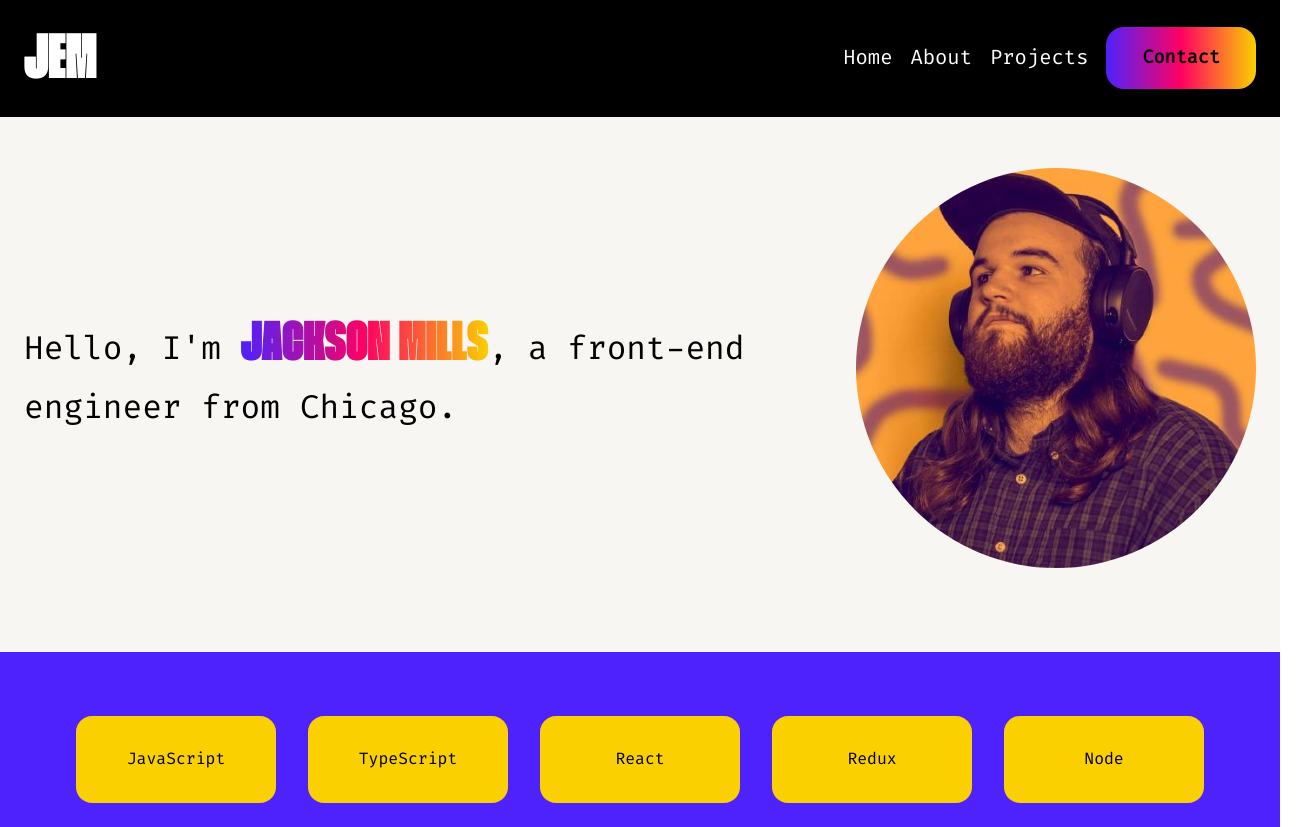
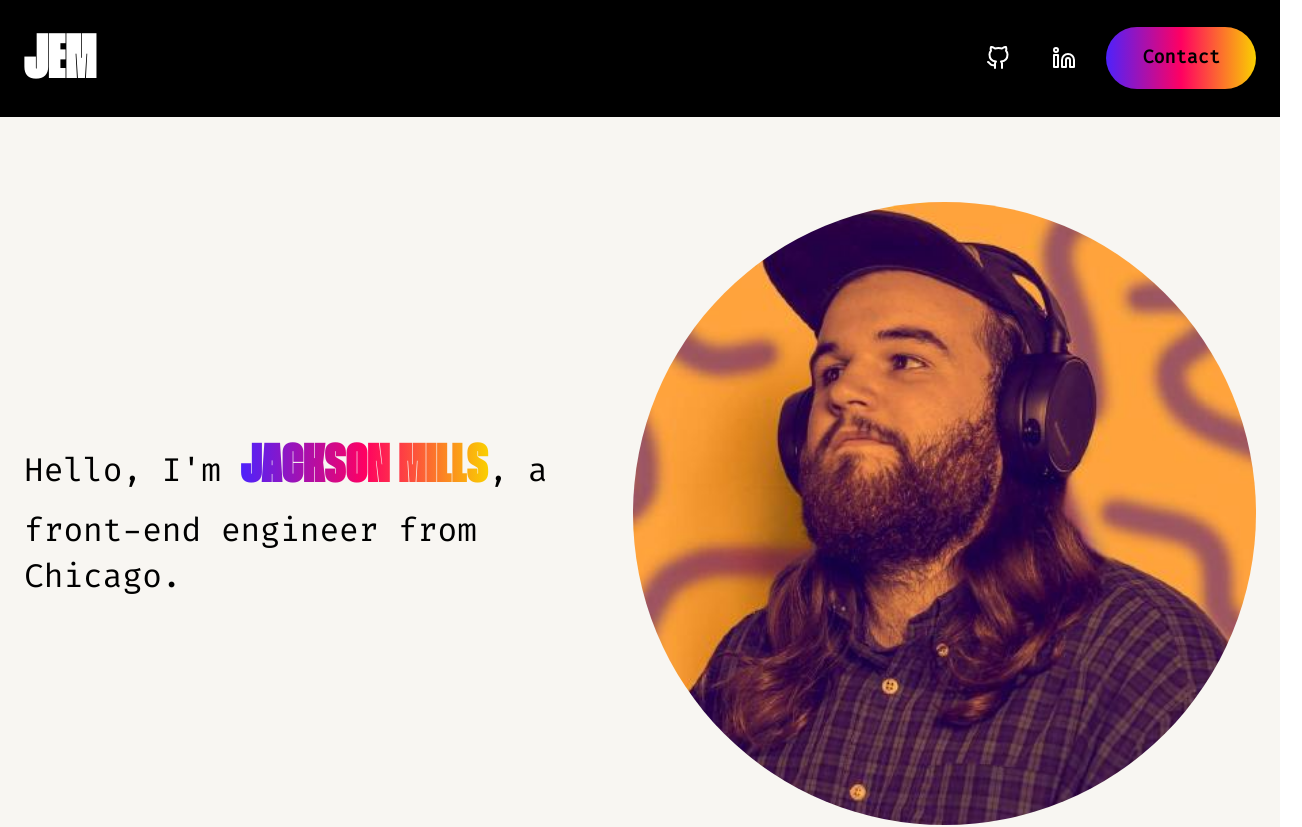
Before and after one commit to Jacksonmills/portfolio, a Next.js app: page / in a window 1280 px wide. Shown: the top 827 px of the page, 1302 px wide, since content can reach past the window. Built offline with nearby package versions, Linux system fonts and the light colour scheme.

Commit message:
started adding projects, mostly there

```diff
--- a/src/components/Button.tsx
+++ b/src/components/Button.tsx
@@ -9,10 +9,11 @@ export default styled.button`
   align-items: center;
   justify-content: center;
   border: none;
-  border-radius: 1em;
+  border-radius: 50px;
   padding: 1em 2em;
   font-size: ${14 / 16}rem;
   font-weight: bold;
+  font-family: 'firaCodeRegular';
   color: var(--secondary-color);
   background-color: var(--primary-color);
   text-decoration: none;
@@ -21,7 +22,7 @@ export default styled.button`
   text-decoration: none;
 
   &:hover {
-    filter: brightness(90%);
+    filter: brightness(110%);
   }
 
   @media (min-width: 768px) {
--- a/src/components/Header.tsx
+++ b/src/components/Header.tsx
@@ -6,8 +6,9 @@ import Image from 'next/image';
 import { COLORS } from '@/constants';
 
 import Button from '@/components/Button';
-import { PlusCircle } from 'react-feather';
+import { GitHub, Linkedin } from 'react-feather';
 import Logo from './Logo';
+import PrimaryButton from './PrimaryButton';
 
 const Header = () => {
   const isDev = process.env.NODE_ENV !== 'production';
@@ -16,14 +17,11 @@ const Header = () => {
     <Wrapper>
       <Logo>JEM</Logo>
       <NavControls>
-        <NavLink href='/'>
-          Home
+        <NavLink href='https://github.com/Jacksonmills/portfolio'>
+          <GitHub />
         </NavLink>
-        <NavLink href='/about'>
-          About
-        </NavLink>
-        <NavLink href='/projects'>
-          Projects
+        <NavLink href='https://www.linkedin.com/in/jackson-mills-76776a4b/'>
+          <Linkedin />
         </NavLink>
         <Link href='/contact'>
           <PrimaryButton>Contact</PrimaryButton>
@@ -40,14 +38,9 @@ const Wrapper = styled.header`
   color: ${COLORS.white};
   display: flex;
   align-items: center;
+  justify-content: center;
   padding: 12px 24px;
   z-index: 99;
-`;
-
-const PrimaryButton = styled(Button)`
-  --primary-color: ${COLORS.secondary};
-  --secondary-color: ${COLORS.black};
-  background-image: ${COLORS.primaryGradient};
 `;
 
 const NavControls = styled.nav`
@@ -57,12 +50,16 @@ const NavControls = styled.nav`
 `;
 
 const NavLink = styled(Link)`
+  display: inline-flex;
   font-size: ${20 / 16}rem;
   color: ${COLORS.white};
-  transition: filter 100ms ease;
+  padding: 12px;
+  background-color: transparent;
+  border-radius: 4px;
+  transition: background-color 100ms ease;
 
   &:hover {
-    filter: brightness(90%);
+    background-color: ${COLORS.offBlack};
   }
 `;
 
--- /dev/null
+++ b/src/components/Hero.tsx
@@ -0,0 +1,48 @@
+import { COLORS } from '@/constants';
+import Image from 'next/image';
+import React from 'react';
+import styled from 'styled-components';
+import PrimaryButton from './PrimaryButton';
+
+function Hero() {
+  return (
+    <Wrapper>
+      <Blurb>{`Hello, I'm`} <FancyText>JACKSON MILLS</FancyText>{`, a front-end engineer from Chicago.`}</Blurb>
+      <HeroImage width={400} height={400} src="/img/avatar.png" alt="" />
+    </Wrapper>
+  );
+}
+
+const Wrapper = styled.div`
+  display: flex;
+  align-items: center;
+  justify-content: center;
+  gap: 16px;
+
+  @media (max-width: 768px) {
+    flex-direction: column;
+  }
+`;
+
+const Blurb = styled.p`
+  font-size: ${32 / 16}rem;
+`;
+
+const FancyText = styled.span`
+  font-size: ${56 / 16}rem;
+  color: transparent;
+  font-family: 'thunder';
+  background-image: ${COLORS.primaryGradient};
+  background-clip: text;
+  white-space: nowrap;
+  position: relative;
+  top: 1px;
+`;
+
+const HeroImage = styled(Image)`
+  border-radius: 50%;
+  width: 100%;
+  height: auto;
+`;
+
+export default Hero;
--- a/src/components/Layout.tsx
+++ b/src/components/Layout.tsx
@@ -4,7 +4,7 @@ import styled from 'styled-components';
 export default styled.div`
   position: relative;
   min-height: 100%;
-  padding-top: 84px;
+  padding-top: 118px;
   color: ${COLORS.black};
   background: ${COLORS.offWhite};
   background-repeat: no-repeat;
--- a/src/components/Logo.tsx
+++ b/src/components/Logo.tsx
@@ -7,7 +7,7 @@ export default styled.div`
   margin-right: auto;
   pointer-events: none;
   user-select: none;
-  display: flex;
+  display: inline-flex;
   position: relative;
   top: 4px;
 `;
--- /dev/null
+++ b/src/components/PrimaryButton.tsx
@@ -0,0 +1,9 @@
+import { COLORS } from "@/constants";
+import styled from "styled-components";
+import Button from "./Button";
+
+export default styled(Button)`
+  --primary-color: ${COLORS.secondary};
+  --secondary-color: ${COLORS.black};
+  background-image: ${COLORS.primaryGradient};
+`;
--- /dev/null
+++ b/src/components/Projects.tsx
@@ -0,0 +1,73 @@
+import { COLORS } from '@/constants';
+import Image from 'next/image';
+import React from 'react';
+import styled from 'styled-components';
+import MaxWidthWrapper from './MaxWidthWrapper';
+
+function Projects() {
+  return (
+    <Wrapper>
+      <MaxWidthWrapper>
+        <Heading>Projects</Heading>
+        <ProjectWrapper>
+          <div>
+            <h3>Something 1</h3>
+            <p>Eiusmod exercitation proident laborum eiusmod.</p>
+          </div>
+          <StyledImage src="/img/category_page.png" alt="" width={1148} height={852} />
+        </ProjectWrapper>
+        <ProjectWrapper>
+          <div>
+            <h3>Something 1</h3>
+            <p>Eiusmod exercitation proident laborum eiusmod.</p>
+          </div>
+          <StyledImage src="/img/category_page.png" alt="" width={1148} height={852} />
+        </ProjectWrapper>
+        <ProjectWrapper>
+          <div>
+            <h3>Something 1</h3>
+            <p>Eiusmod exercitation proident laborum eiusmod.</p>
+          </div>
+          <StyledImage src="/img/category_page.png" alt="" width={1148} height={852} />
+        </ProjectWrapper>
+      </MaxWidthWrapper>
+    </Wrapper>
+  );
+}
+
+const Wrapper = styled.div`
+  display: flex;
+  flex-direction: column;
+  justify-content: center;
+  align-items: center;
+  background-color: ${COLORS.offBlack};
+  color: ${COLORS.white};
+  margin-top: -84px;
+  padding: 84px 0;
+
+  ${MaxWidthWrapper} {
+    display: flex;
+    flex-direction: column;
+    align-items: center;
+    gap: 32px;
+  }
+`;
+
+const Heading = styled.h2`
+  font-size: ${32 / 16}rem;
+  font-family: 'firaCodeBold';
+`;
+
+const ProjectWrapper = styled.div`
+  display: flex;
+  gap: 12px;
+  align-items: center;
+`;
+
+const StyledImage = styled(Image)`
+  width: 100%;
+  height: auto;
+  border-radius: 12px;
+`;
+
+export default Projects;
--- a/src/components/SiteLayoutWrapper.tsx
+++ b/src/components/SiteLayoutWrapper.tsx
@@ -1,8 +1,8 @@
 import Head from 'next/head';
 import React from 'react';
-import Footer from '@/components/Footer';
 import Header from '@/components/Header';
 import Layout from '@/components/Layout';
+import Footer from '@/components/Footer';
 
 const SiteLayoutWrapper = ({ children }: { children: React.ReactNode; }) => {
   const isDev = process.env.NODE_ENV !== 'production';
--- a/src/constants.tsx
+++ b/src/constants.tsx
@@ -2,7 +2,7 @@ export const COLORS = {
   white: 'hsl(0, 0%, 100%)',
   offWhite: 'hsl(45, 30%, 96%)',
   black: 'hsl(0, 0%, 0%)',
-  offblack: 'hsl(330, 3%, 13%)',
+  offBlack: 'hsl(330, 3%, 13%)',
   purpleBackgroundDark: '#1E1E3F',
   purpleBackground: '#2D2B55',
   purpleForeground: '#A599E9',
--- a/src/pages/index.tsx
+++ b/src/pages/index.tsx
@@ -5,6 +5,9 @@ import VisuallyHidden from '@/components/VisuallyHidden';
 import TechList from '@/components/TechList';
 import Image from 'next/image';
 import { COLORS } from '@/constants';
+import PrimaryButton from '@/components/PrimaryButton';
+import Projects from '@/components/Projects';
+import Hero from '@/components/Hero';
 
 
 const tech = ['JavaScript', 'TypeScript', 'React', 'Redux', 'Node', 'Express', 'MongoDB'];
@@ -15,12 +18,10 @@ export default function Home() {
       <VisuallyHidden as="h1">Jackson Mills Portfolio</VisuallyHidden>
       <Wrapper>
         <MaxWidthWrapper>
-          <Hero>
-            <Blurb>{`Hello, I'm`} <FancyText>JACKSON MILLS</FancyText>{`, a front-end engineer from Chicago.`}</Blurb>
-            <HeroImage width={400} height={400} src="/img/avatar.png" alt="" />
-          </Hero>
+          <Hero />
         </MaxWidthWrapper>
         <TechList tech={tech} />
+        <Projects />
       </Wrapper>
     </SiteLayoutWrapper>
   );
@@ -34,29 +35,3 @@ const Wrapper = styled.div`
   gap: var(--spacing);
   padding-top: var(--spacing);
 `;
-
-const Hero = styled.div`
-  display: flex;
-  align-items: center;
-  justify-content: center;
-  gap: 16px;
-`;
-
-const Blurb = styled.p`
-  font-size: ${32 / 16}rem;
-`;
-
-const FancyText = styled.span`
-  font-size: ${56 / 16}rem;
-  color: transparent;
-  font-family: 'thunder';
-  background-image: ${COLORS.primaryGradient};
-  background-clip: text;
-  white-space: nowrap;
-  position: relative;
-  top: 1px;
-`;
-
-const HeroImage = styled(Image)`
-  border-radius: 50%;
-`;
```
Also changed, not shown: public/img/category_page.png (added).
